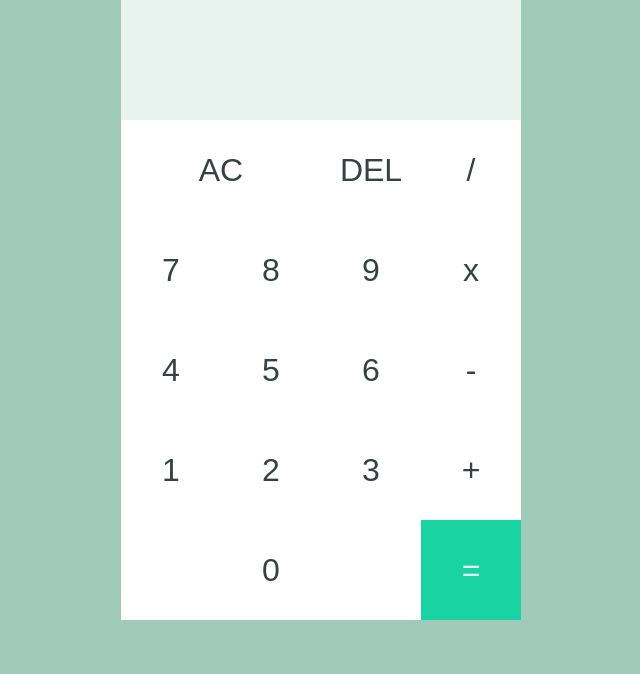
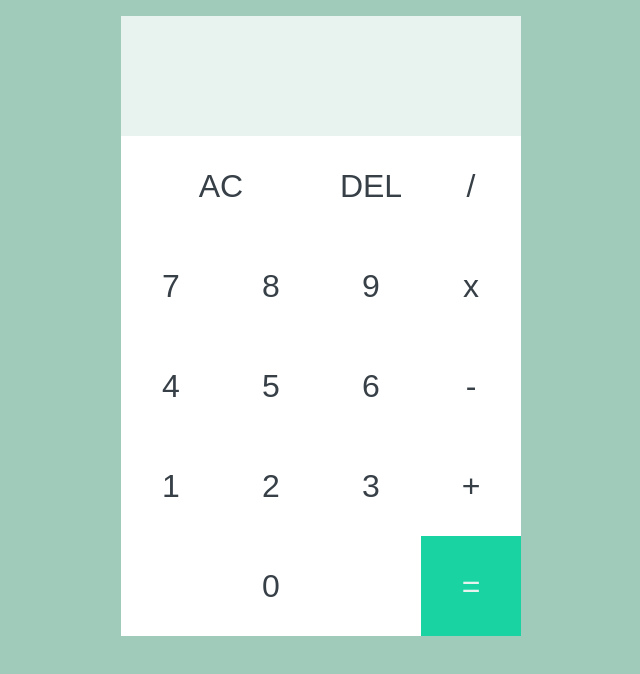
Before and after one commit to kovacsmarkakos/react-calculator-app, a React (Create React App) app: page / in a window 1280 px wide. Shown: the top 674 px of the page, without its empty margins (319-959 px from the left). Built offline with nearby package versions, Linux system fonts and the light colour scheme.

Commit message:
fixed some errors with operationHandler

```diff
--- a/src/App.css
+++ b/src/App.css
@@ -33,6 +33,7 @@ h1 {
   align-content: center;
   grid-template-columns: repeat(4, 100px);
   grid-template-rows: minmax(120px, auto) repeat(5, 100px);
+  margin: 1rem;
   color: var(--dark);
 }
 
--- a/src/components/Calculator.js
+++ b/src/components/Calculator.js
@@ -27,9 +27,11 @@ const Calculator = ({
   }
 
   const operationHandler = (e) => {
-    setOperation(e.target.value)
-    setOperand(input)
-    setInput("")
+    if (!operation) {
+      setOperation(e.target.value)
+      setOperand(input)
+      setInput("")
+    }
   }
 
   const calculate = () => {
```
